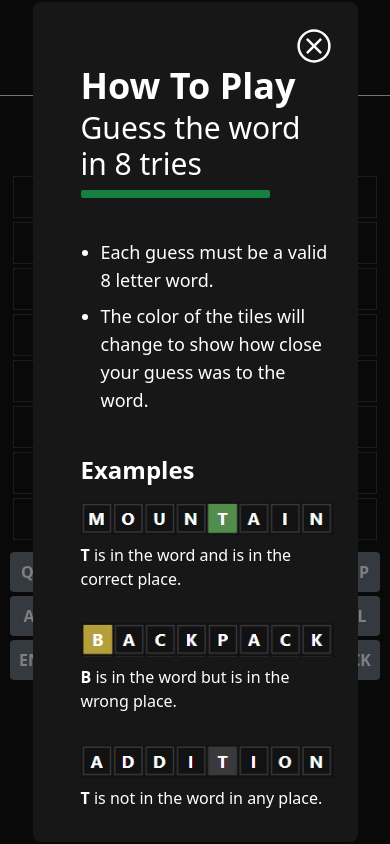
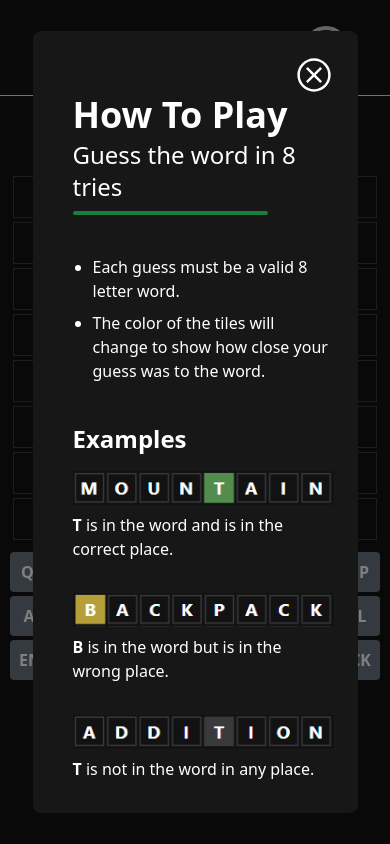
Before and after one commit to MichaelColeman/WordEight, a Next.js app: page / in a window 390 px wide. Built offline with nearby package versions, Linux system fonts and the light colour scheme; a web font is replaced by a local one.

Commit message:
style changes

```diff
--- a/src/components/PlayGuideModal.tsx
+++ b/src/components/PlayGuideModal.tsx
@@ -15,7 +15,7 @@ const PlayGuideModal = ({ handleButtonClick }: props) => {
       onClick={handleButtonClick}
       className="fixed inset-0 z-50 flex items-center justify-center bg-black bg-opacity-50 text-white"
     >
-      <div className=" my-5 w-5/6 overflow-hidden rounded-lg bg-neutral-900 pl-12 pr-6 md:w-4/6 lg:w-1/2 xl:w-2/6">
+      <div className=" my-5 w-5/6 overflow-hidden rounded-lg bg-neutral-900 pl-10 pr-6 md:w-4/6 lg:w-1/2 xl:w-2/6">
         <div className="flex justify-end pt-6">
           <Image
             onClick={handleButtonClick}
@@ -26,9 +26,9 @@ const PlayGuideModal = ({ handleButtonClick }: props) => {
           />
         </div>
         <h1 className="pb-1 text-4xl font-bold">How To Play</h1>
-        <h2 className="pb-2 text-3xl font-thin">Guess the word in 8 tries</h2>
-        <div className="mb-10 h-2 w-3/4 rounded-sm bg-green-700"></div>
-        <ul className="list-disc pb-10 pl-5 text-lg lg:text-xl">
+        <h2 className="pb-2 text-2xl font-thin">Guess the word in 8 tries</h2>
+        <div className="mb-10 h-1 w-3/4 rounded-sm bg-green-700"></div>
+        <ul className="list-disc pb-10 pl-5 lg:text-xl">
           <li className="pb-2">Each guess must be a valid 8 letter word.</li>
           <li>The color of the tiles will change to show how close your guess was to the word.</li>
         </ul>
```
